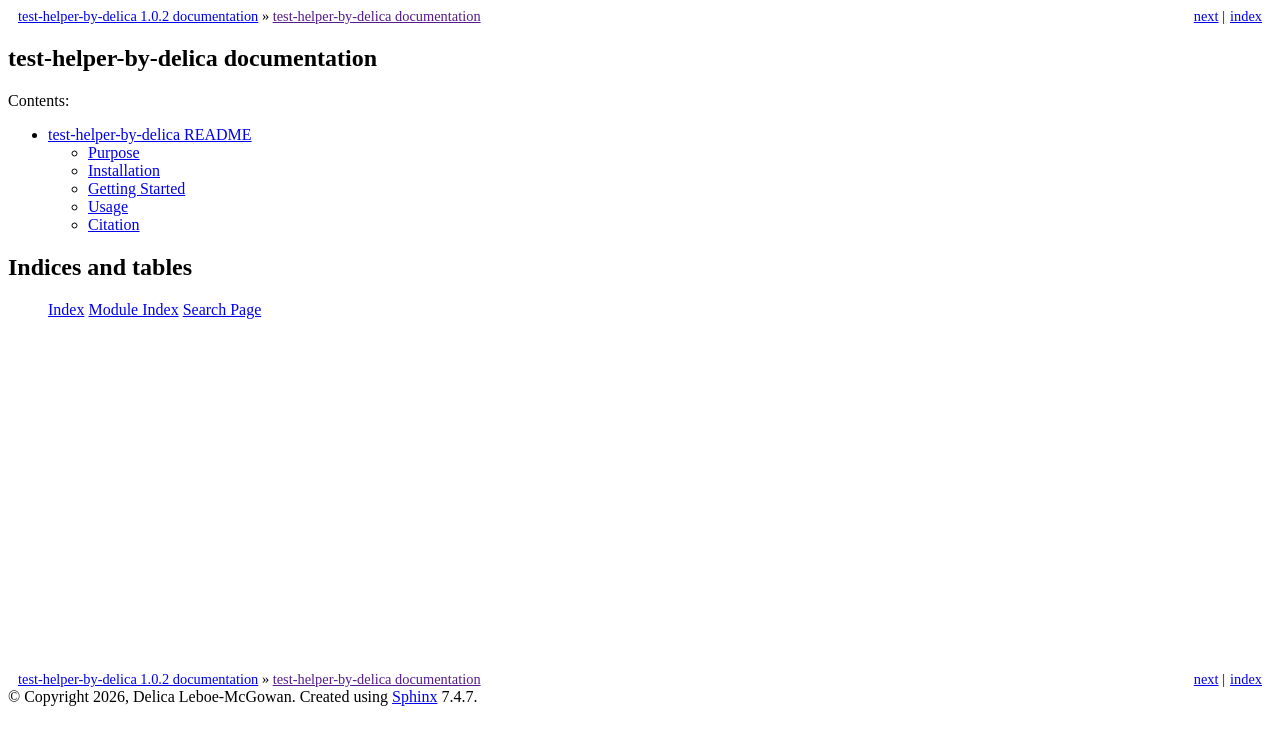
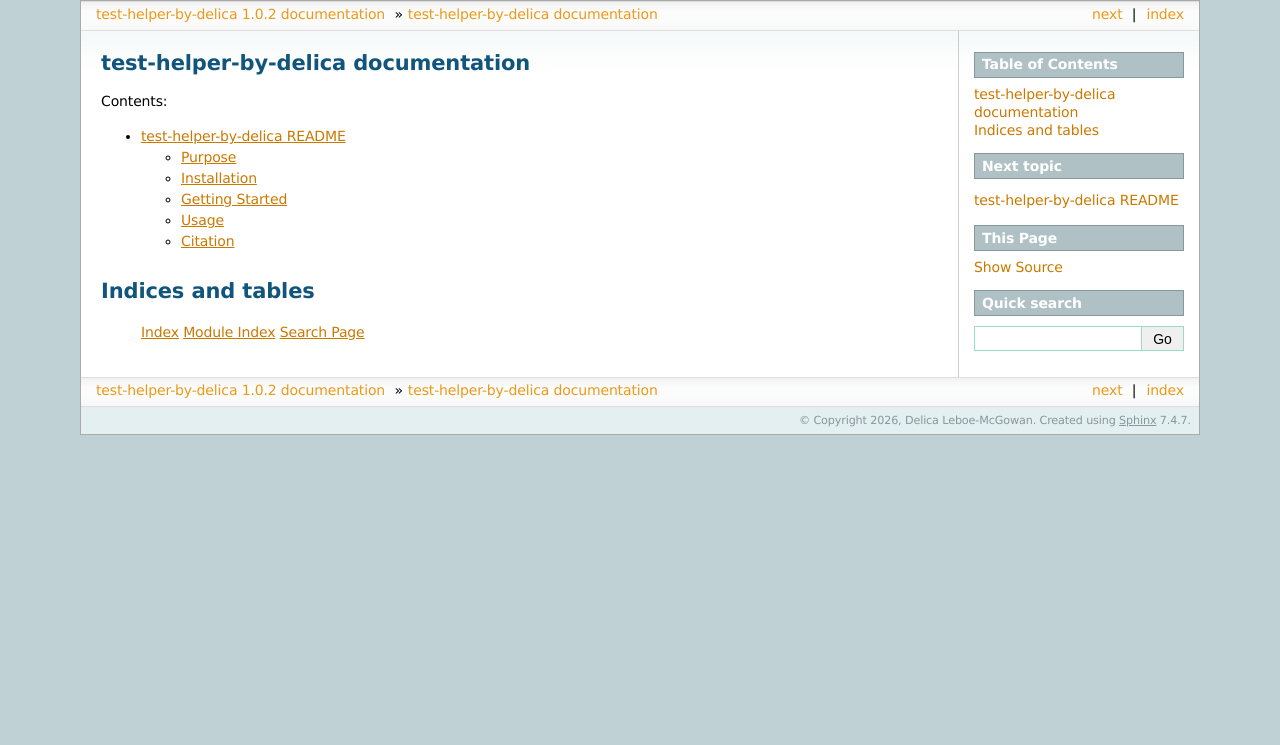
Before and after one commit to DelicaLM/test_helper_by_delica, a Sphinx documentation site: the page built from doc/source/index.rst, in a window 1280 px wide. Shown: the top 745 px of the page. Built offline with Sphinx 7.4.7, drawn with Linux system fonts in a browser that asks for light colours; pages that are not in the unit, such as notebooks, are missing from menus.

Commit message:
Added sphinx documentation support.

```diff
--- a/doc/source/conf.py
+++ b/doc/source/conf.py
@@ -56,7 +56,7 @@ exclude_patterns = []
 # -- Options for HTML output -------------------------------------------------
 # https://www.sphinx-doc.org/en/master/usage/configuration.html#options-for-html-output
 
-html_theme = 'basic'
+html_theme = 'sphinxdoc'
 html_theme_options = {
     'nosidebar': False,
 }
```
